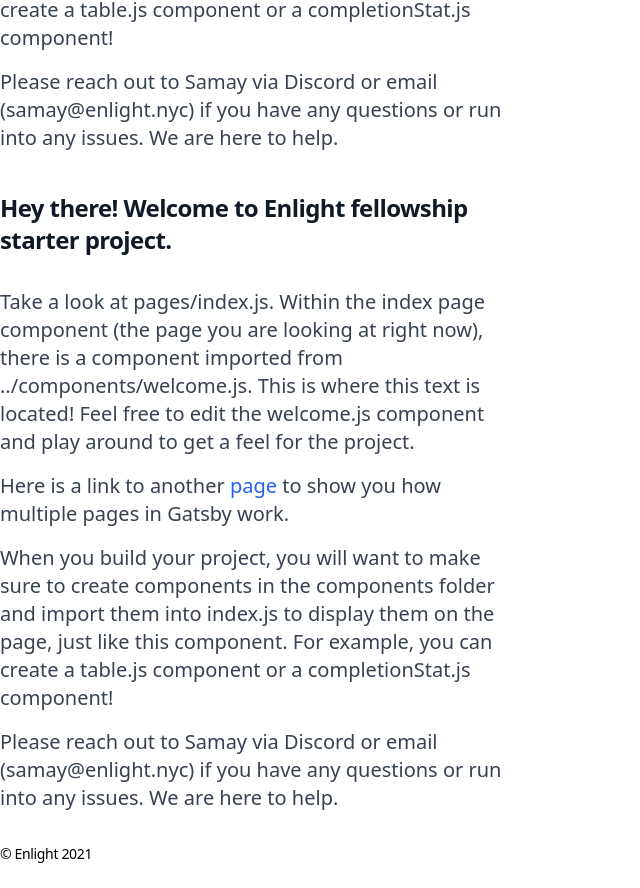
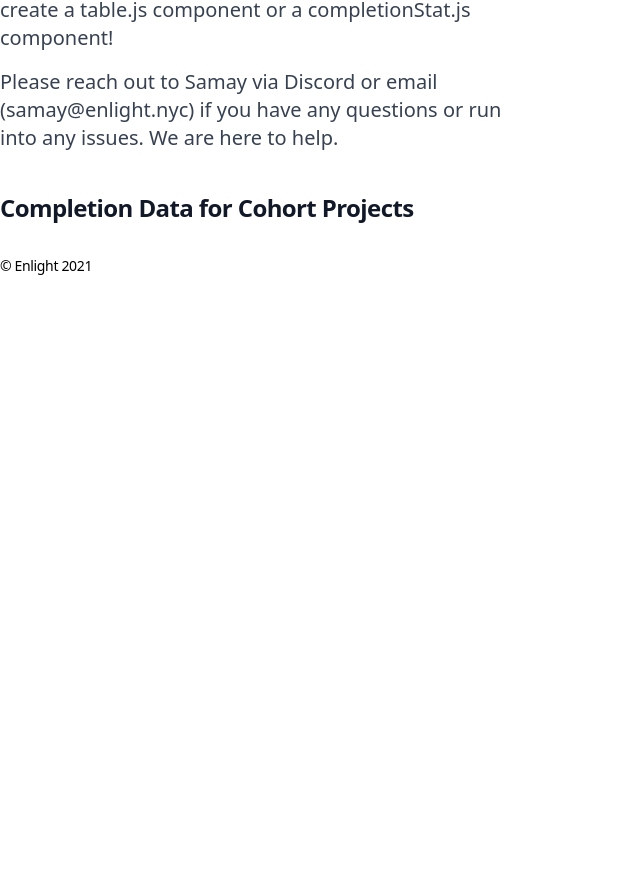
Before and after one commit to nehakrishnakumar/enlight-fellowship, a Gatsby site: page / in a window 1280 px wide. Shown: the part 500-1388 px from the top of the page, without its empty margins (0-640 px from the left). After the commit the page ends 800 px from the top, so only its background shows below. Built offline with nearby package versions, Linux system fonts and the light colour scheme; Gatsby itself is replaced by a stand-in of ours.

Commit message:
Baseline table section

```diff
--- a/src/components/table.js
+++ b/src/components/table.js
@@ -5,34 +5,8 @@
   return (
     <section className="max-w-lg">
       <h1 className="font-bold tracking-tight text-2xl my-8 text-gray-900">
-        Hey there! Welcome to Enlight fellowship starter project.
+        Completion Data for Cohort Projects
       </h1>
-
-      <p className="text-xl text-gray-700 pb-2">
-        Take a look at pages/index.js. Within the index page component (the page
-        you are looking at right now), there is a component imported from
-        ../components/welcome.js. This is where this text is located! Feel free
-        to edit the welcome.js component and play around to get a feel for the project.{" "}
-      </p>
-
-      <p className="text-xl text-gray-700 py-2">
-        Here is a link to another{" "}
-        <Link className="text-blue-600" to="pagetwo">
-          page
-        </Link>{" "}
-        to show you how multiple pages in Gatsby work.
-      </p>
-      <p className="text-xl text-gray-700 py-2">
-        When you build your project, you will want to make sure to create
-        components in the components folder and import them into index.js to
-        display them on the page, just like this component. For example, you can
-        create a table.js component or a completionStat.js component!
-      </p>
-
-      <p className="text-xl text-gray-700 py-2">
-        Please reach out to Samay via Discord or email (samay@enlight.nyc) if
-        you have any questions or run into any issues. We are here to help.
-      </p>
     </section>
   );
 }
```
